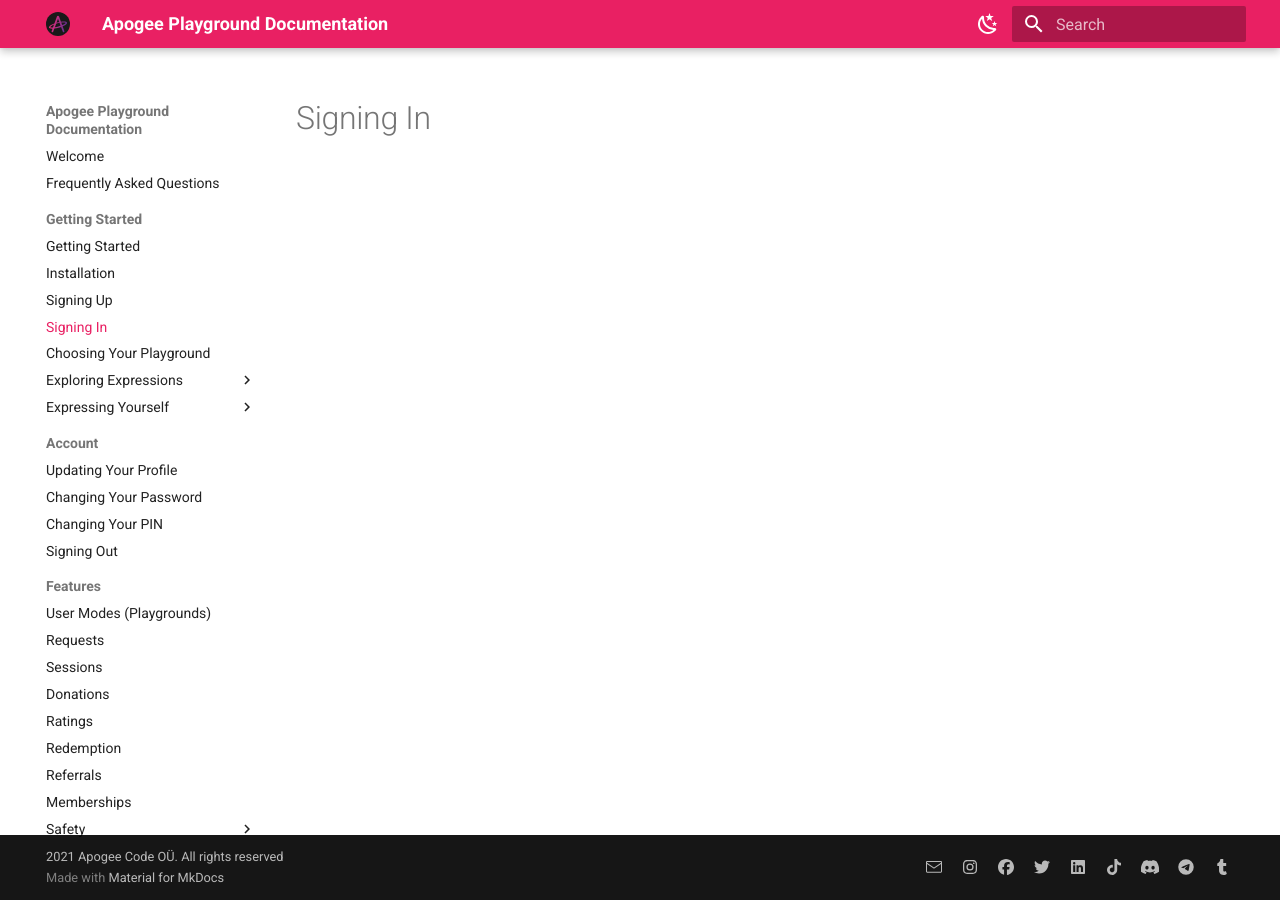
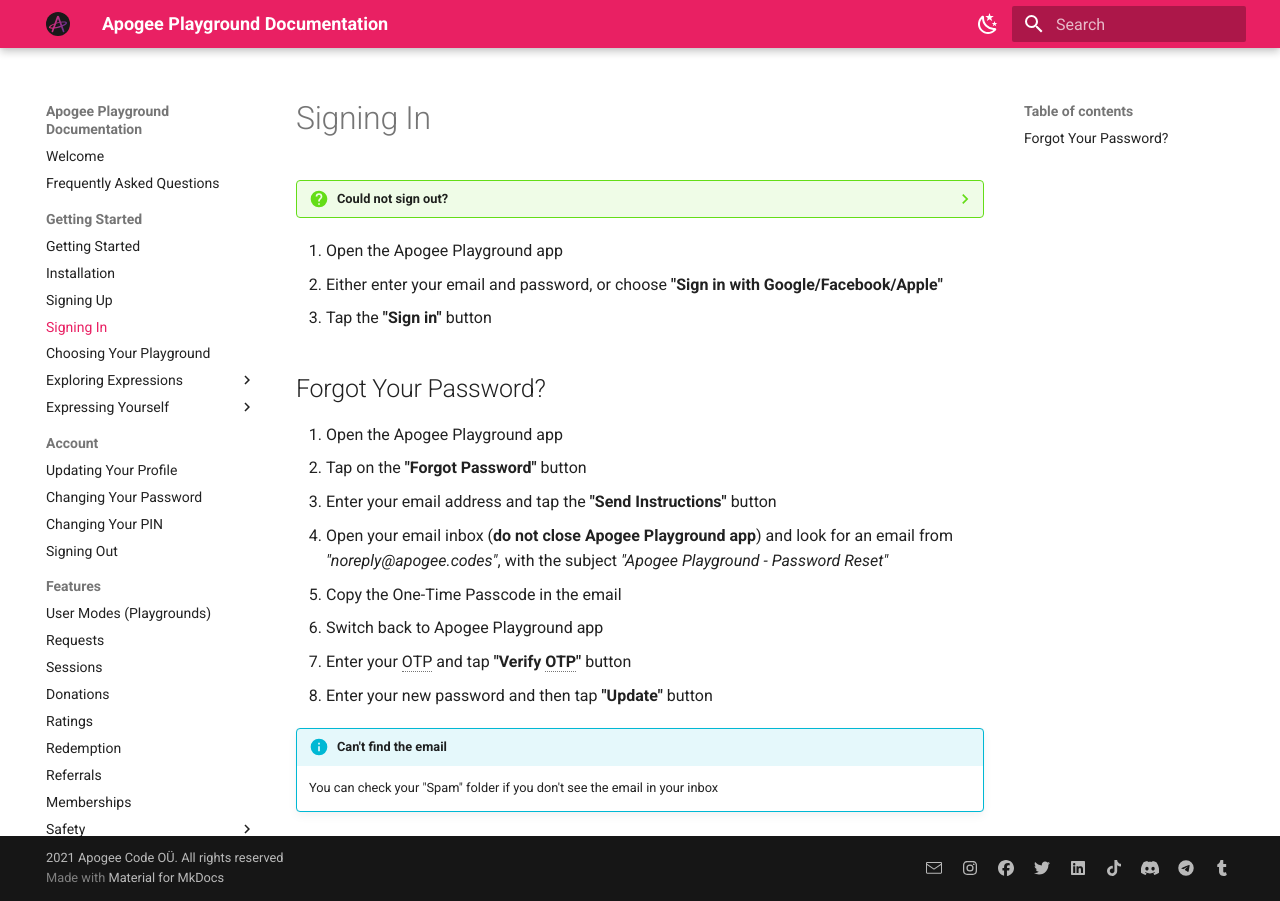
Before and after one commit to apogeecode/apogee-playground-docs, an MkDocs documentation site: the page built from docs/Getting Started/signin.md, in a window 1280 px wide. Built offline with MkDocs 1.6.1 and Material for MkDocs 9.7.7, drawn with Linux system fonts in a browser that asks for light colours; emoji names are drawn with the system emoji font; the version menu is left out.

Commit message:
Content changed

```diff
--- a/docs/Getting Started/signin.md
+++ b/docs/Getting Started/signin.md
@@ -1 +1,28 @@
 # Signing In
+
+??? question "Could not sign out?"
+
+    **MUHAHAHA** You are the dinner of this app now :smiling_imp:
+
+        *Just kidding :innocent:. Learn more about [Signing Out here](../Account/signout.md).*
+
+1. Open the Apogee Playground app
+2. Either enter your email and password, or choose **"Sign in with Google/Facebook/Apple"**
+3. Tap the **"Sign in"** button
+
+## Forgot Your Password?
+
+1. Open the Apogee Playground app
+2. Tap on the **"Forgot Password"** button
+3. Enter your email address and tap the **"Send Instructions"** button
+4. Open your email inbox (**do not close Apogee Playground app**) and look for an email from *"noreply@apogee.codes"*, with the subject *"Apogee Playground - Password Reset"*
+5. Copy the One-Time Passcode in the email
+6. Switch back to Apogee Playground app
+7. Enter your OTP and tap **"Verify OTP"** button
+8. Enter your new password and then tap **"Update"** button
+
+*[OTP]: One-Time Passcode
+
+!!! info "Can't find the email"
+
+    You can check your "Spam" folder if you don't see the email in your inbox
```
Also changed, not shown: docs/Account/signout.md (added, +1 -0 lines), docs/Getting Started/index.md (+18 -0 lines), docs/Getting Started/signup.md (+1 -1 lines), docs/index.md (+1 -0 lines).
